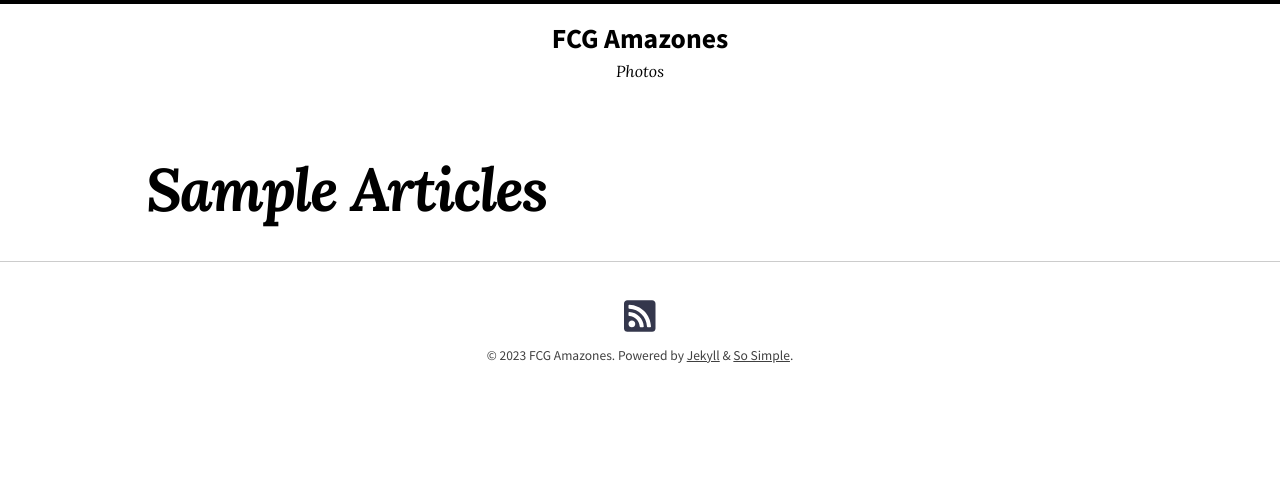
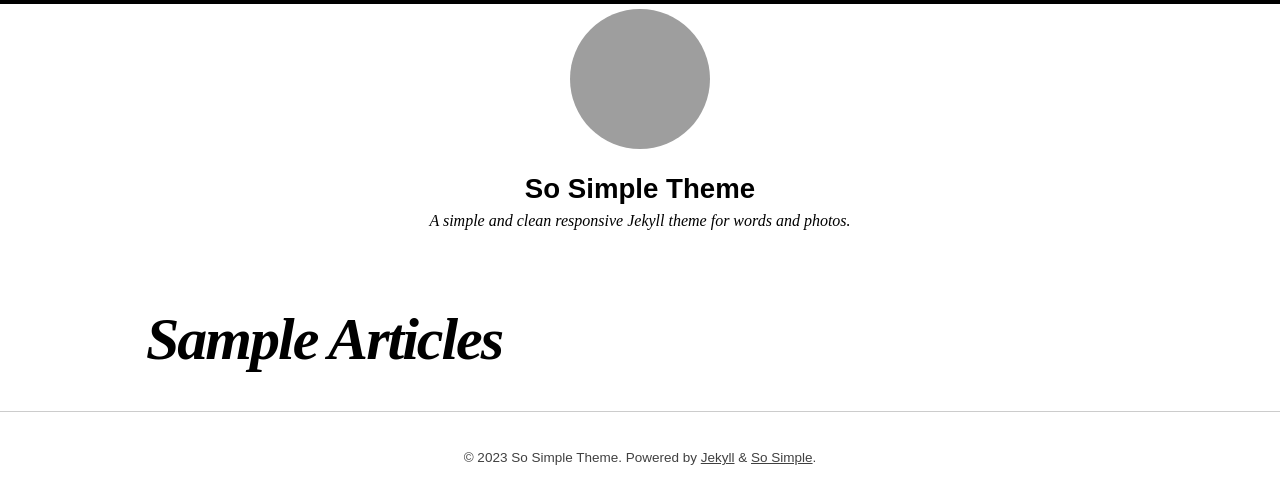
Before and after one commit to fredericfleuri/photos-amazones, a Jekyll site: the page built from articles/index.md, in a window 1280 px wide. Shown: the top 504 px of the page. Built offline with Jekyll 4.4.1, drawn with Linux system fonts in a browser that asks for light colours; nearby versions of some CDN libraries; part of the change alters nothing that is shown; grey boxes are pictures that could not be loaded.

Commit message:
Updating theme

```diff
--- a/_config.yml
+++ b/_config.yml
@@ -1,106 +1,59 @@
-# Welcome to Jekyll!
-#
-# This config file is meant for settings that affect your whole blog, values
-# which you are expected to set up once and rarely edit after that. If you find
-# yourself editing this file very often, consider using Jekyll's data files
-# feature for the data you need to update frequently.
-#
-# For technical reasons, this file is *NOT* reloaded automatically when you use
-# 'bundle exec jekyll serve'. If you change this file, please restart the server process.
+# Site wide configuration
 
-# Site settings
-# These are used to personalize your new site. If you look in the HTML files,
-# you will see them accessed via {{ site.title }}, {{ site.email }}, and so on.
-# You can create any custom variable you would like, and they will be accessible
-# in the templates via {{ site.myvariable }}.
-remote_theme: mmistakes/so-simple-theme
-skin: "/assets/css/skins/default.css"
-locale: fr-Fr
-title: "FCG Amazones"
-description: "Photos"
-baseurl: /
-url: https://fredericfleuri.github.io/photos-amazones.github.io/
-logo: # path of site logo, e.g. "/images/logo.png"
-date_format: "%B %-d, %Y"
-read_time: # reading time estimates, e.g. true
-words_per_minute: # 200
-mathjax:
-  enable: # MathJax equations, e.g. true, false (default)
-  combo:  # "tex-svg" (default), "tex-mml-chtml", etc.: docs.mathjax.org/en/latest/web/components/combined.html
-  tags:  # "none", "ams" (default), "all"
-google_fonts:
-  - name: "Source Sans Pro"
-    weights: "400,400i,700,700i"
-  - name: "Lora"
-    weights: "400,400i,700,700i"
-google_analytics: # Google Analytics id, e.g. "UA-NNNNNNNN-N"
-disqus:
-  shortname: # Disqus shortname, e.g. "my_disqus_shortname"
-twitter:
-  username: # site's Twitter username, e.g. "mmistakes"
+title: So Simple Theme
+locale: en_US
+description: A simple and clean responsive Jekyll theme for words and photos.
+logo: site-logo.png
+url: https://mmistakes.github.io/so-simple-theme
 
-# Liquid
-liquid:
-  error_mode: strict
+# Jekyll configuration
 
-# Build settings
-permalink: /:categories/:title/
-markdown: kramdown
-feed:
-  path: atom.xml
+permalink:   /:categories/:title/
+markdown:    kramdown
+highlighter: rouge
+sass:
+  sass_dir: _sass
+  style: compressed
+gems:
+  - jekyll-sitemap
+  - jekyll-gist
+  - jekyll-feed
 
-# Pagination - https://jekyllrb.com/docs/pagination/
-# paginate: 10
-# paginate_path: /page:num/
+kramdown:
+  input: GFM
+  auto_ids: true
+  footnote_nr: 1
+  entity_output: as_char
+  toc_levels: 1..2
+  enable_coderay: false
 
-# Search
-search_full_content: false # can have performance implications for large sites
+mathjax: true
 
-# Taxonomy pages
-# category_archive_path: "/categories/#"
-# tag_archive_path: "/tags/#"
+include: [".htaccess"]
+exclude: ["lib", "config.rb", "Capfile", "config", "log", "Rakefile", "Rakefile.rb", "tmp", ".less", "*.sublime-project", "*.sublime-workspace", "test", "spec", "Gruntfile.js", "package.json", "node_modules", "Gemfile", "Gemfile.lock", "LICENSE", "README.md", "vendor"]
 
-# Exclude from processing.
-# The following items will not be processed, by default. Create a custom list
-# to override the default setting.
-# exclude:
-#   - Gemfile
-#   - Gemfile.lock
-#   - node_modules
-#   - vendor/bundle/
-#   - vendor/cache/
-#   - vendor/gems/
-#   - vendor/ruby/
+comments: true
 
-plugins:
-  - jekyll-seo-tag
-  - jekyll-sitemap
-  - jekyll-feed
-  - jekyll-paginate
-
-# Front Matter Defaults
-defaults:
-  # Posts defaults
-  - scope:
-      path: "_posts"
-      type: posts
-    values:
-      layout: post
-      share: true
-
-# Site Author
-author:
-  name: Frédéric Fleuri
-  picture:
-  email:
-  twitter:
-  links:
-    - title:
-      url:
-      icon:
-
-# Footer Links
-footer_links:
-  - title: Feed
-    url: atom.xml
-    icon: fas fa-rss-square
+# Site owner
+owner:
+  name: Michael Rose
+  avatar: michael-rose-photo.jpg
+  email: michael@mademistakes.com
+  disqus-shortname: sosimpletheme
+  twitter: mmistakes
+  facebook: michaelrose
+  github: mmistakes
+  stackexchange:
+  linkedin:
+  instagram: mmistakes
+  flickr:
+  tumblr: mademistakes
+  pinterest:
+  weibo:
+  google:
+    plus: MichaelRoseDesign
+    analytics: UA-2011187-2
+    verify: UQj93ERU9zgECodaaXgVpkjrFn9UrDMEzVamacSoQ8Y
+    ad-client: ca-pub-7328585512091257
+    ad-slot: 7855747535
+  bing-verify: D81F4C18A6CB3018F64D7C827D953DFD
```
